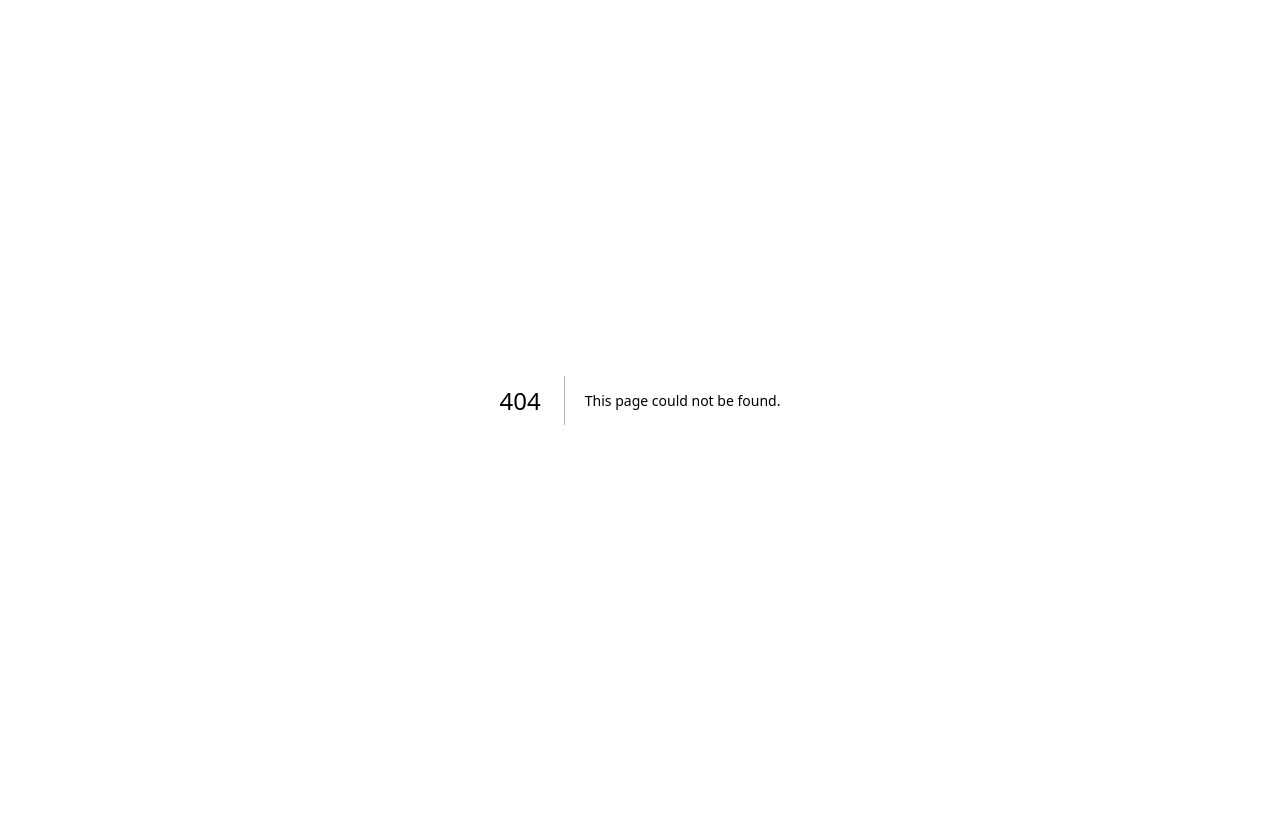
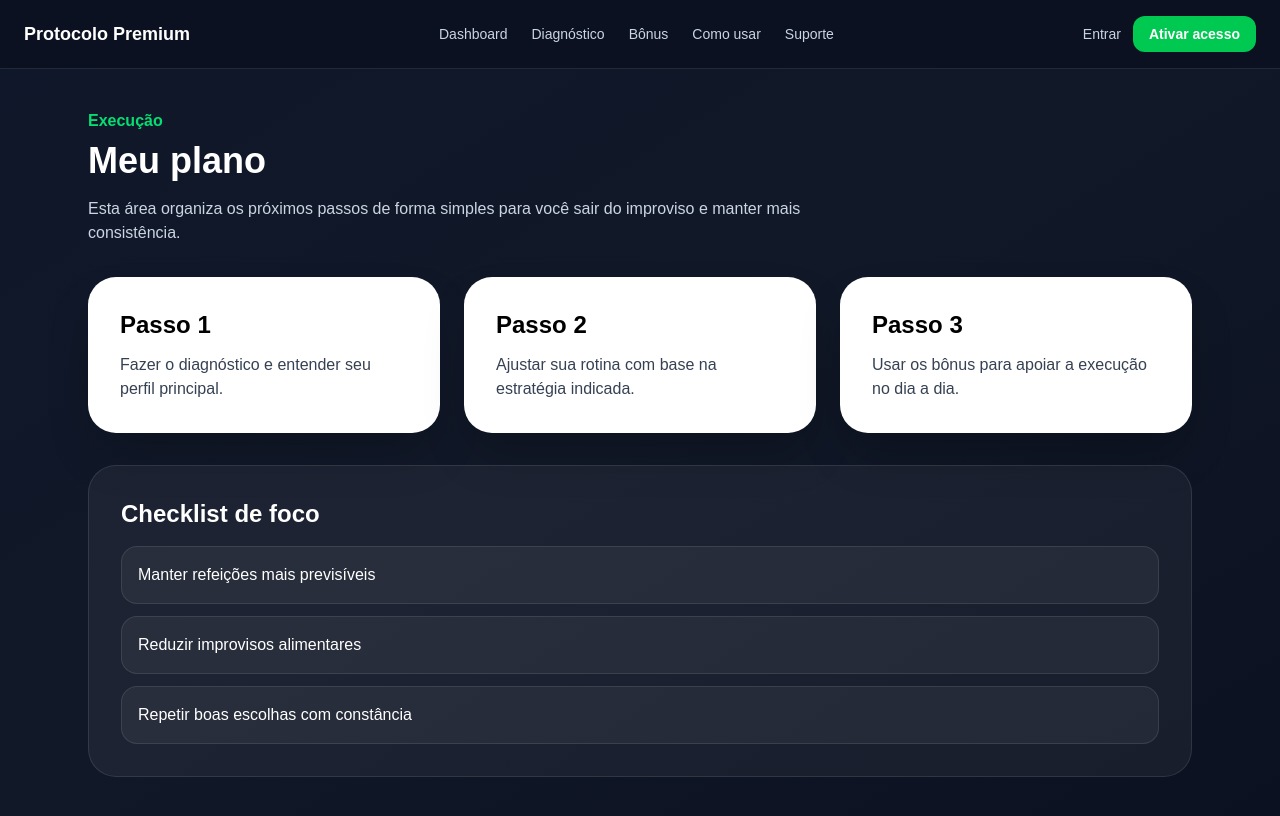
Before and after one commit to victorgss0660-art/protocolo-emagrecimento-site, a Next.js app: page /meu-plano in a window 1280 px wide. Before the commit this address had no page. Built offline with nearby package versions, Linux system fonts and the light colour scheme.

Commit message:
Create page.js

```diff
--- /dev/null
+++ b/app/meu-plano/page.js
@@ -0,0 +1,56 @@
+import Navbar from "../../components/Navbar";
+
+export default function MeuPlanoPage() {
+  return (
+    <main className="min-h-screen bg-gradient-to-br from-[#0F172A] via-[#111827] to-[#0B1120] text-white">
+      <Navbar />
+
+      <section className="max-w-6xl mx-auto px-6 py-10">
+        <p className="text-green-400 font-semibold mb-2">Execução</p>
+        <h1 className="text-4xl font-bold mb-4">Meu plano</h1>
+        <p className="text-slate-300 max-w-3xl mb-8">
+          Esta área organiza os próximos passos de forma simples para você sair do
+          improviso e manter mais consistência.
+        </p>
+
+        <div className="grid lg:grid-cols-3 gap-6">
+          <div className="bg-white text-black rounded-[28px] p-8 shadow-2xl">
+            <h2 className="text-2xl font-bold mb-3">Passo 1</h2>
+            <p className="text-gray-700">
+              Fazer o diagnóstico e entender seu perfil principal.
+            </p>
+          </div>
+
+          <div className="bg-white text-black rounded-[28px] p-8 shadow-2xl">
+            <h2 className="text-2xl font-bold mb-3">Passo 2</h2>
+            <p className="text-gray-700">
+              Ajustar sua rotina com base na estratégia indicada.
+            </p>
+          </div>
+
+          <div className="bg-white text-black rounded-[28px] p-8 shadow-2xl">
+            <h2 className="text-2xl font-bold mb-3">Passo 3</h2>
+            <p className="text-gray-700">
+              Usar os bônus para apoiar a execução no dia a dia.
+            </p>
+          </div>
+        </div>
+
+        <div className="mt-8 bg-white/5 border border-white/10 rounded-[28px] p-8">
+          <h3 className="text-2xl font-bold mb-4">Checklist de foco</h3>
+          <div className="grid gap-3">
+            <div className="rounded-2xl border border-white/10 bg-white/5 p-4">
+              Manter refeições mais previsíveis
+            </div>
+            <div className="rounded-2xl border border-white/10 bg-white/5 p-4">
+              Reduzir improvisos alimentares
+            </div>
+            <div className="rounded-2xl border border-white/10 bg-white/5 p-4">
+              Repetir boas escolhas com constância
+            </div>
+          </div>
+        </div>
+      </section>
+    </main>
+  );
+}
```
